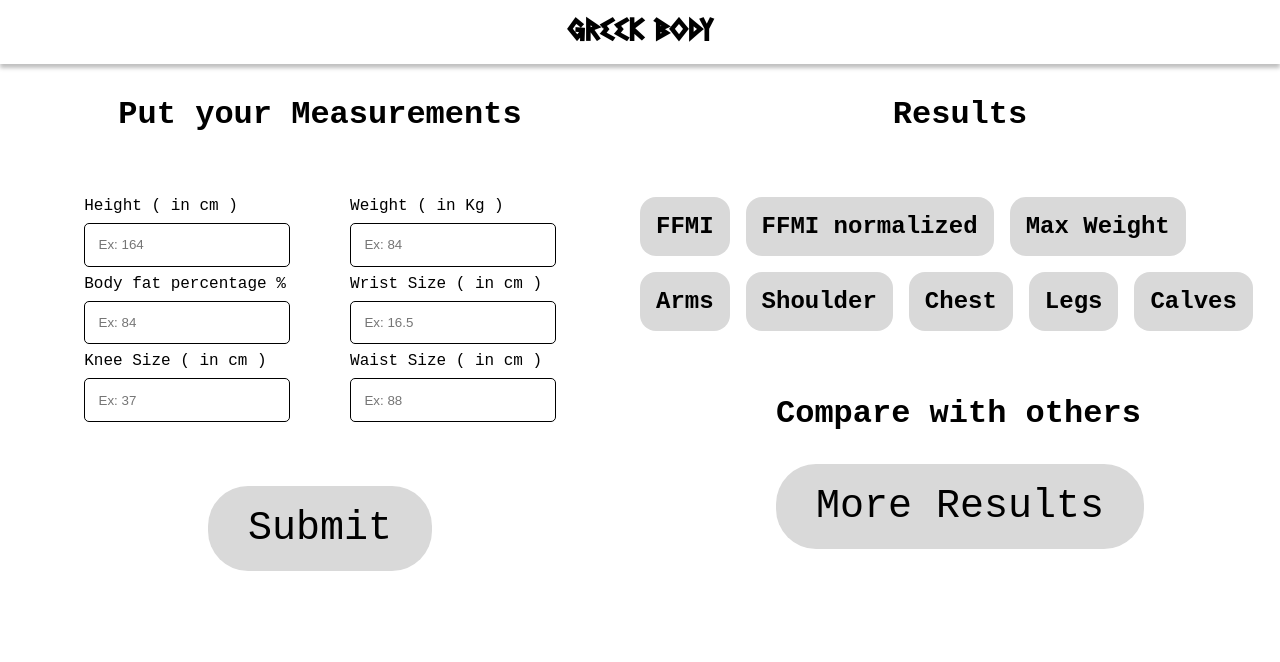
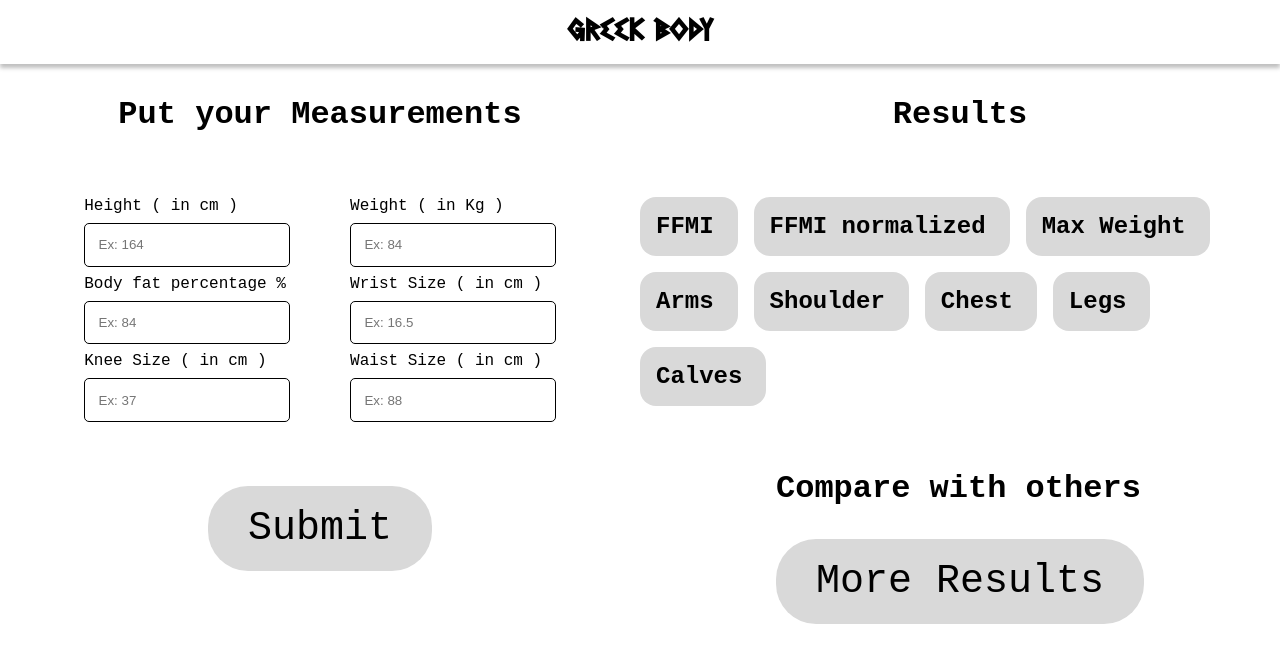
Before and after one commit to joaovitorf4/greek_body, a React (Create React App) app: page /testa in a window 1280 px wide. Shown: the top 662 px of the page. Built offline with nearby package versions, Linux system fonts and the light colour scheme; a web font is replaced by a local one.

Commit message:
new routes setting

```diff
--- a/src/Testa.css
+++ b/src/Testa.css
@@ -47,12 +47,23 @@
     border-radius: 1em;
     display: flex;
     align-items: center;
+    gap: .5em;
 }
 
 .other-results {
     display: flex;
     flex-direction: column;
     gap: 2em;
+}
+
+.Testa a {
+    text-decoration: none;
+    color: black;
+    transition: background-color 0.5s, color 0.5s;
+  }
+
+.Testa a:hover {
+    color: white;
 }
 
 form {
@@ -86,9 +97,10 @@ input {
 }
 
 @media only screen and (orientation: portrait) {
-    main {
+    .Testa main {
         flex-direction: column;
         align-items: center;
+        gap: 5em;
         padding-bottom: 2em;
     }
 
--- a/src/Testa.jsx
+++ b/src/Testa.jsx
@@ -1,5 +1,6 @@
 import './Testa.css';
 import React, { useState } from 'react';
+import { Link } from 'react-router-dom'
 import { calculateMaxWeight, calculateArmsCalves, calculateChest, calculateLegs, calculateShoulder, calculateFFMI, calculateFFMINormalized } from './formulas';
 
 function Testa() {
@@ -121,11 +122,11 @@ function Testa() {
           <h1>Results</h1>
           <div className='your-results'>
             <div className="data-result">
-              <h2>FFMI</h2>
+              <h2>FFMI </h2>
               <h3>{submittedData ? `${(calculateFFMI(submittedData.weight, submittedData.height, submittedData.bodyFatPercentage)).toFixed(2)}` : ''}</h3>
             </div>
             <div className="data-result">
-              <h2>FFMI normalized</h2>
+              <h2>FFMI normalized </h2>
               <h3>{submittedData ? `${(calculateFFMINormalized(submittedData.weight, submittedData.height, submittedData.bodyFatPercentage)).toFixed(2)}` : ''}</h3>
             </div>
             <div className="data-result">
@@ -155,7 +156,8 @@ function Testa() {
           </div>
           <div className='other-results'>
             <h1>Compare with others</h1>
-            <button type="submit" className="btn-result">More Results</button>
+            {/* <button type="submit" className="btn-result">More Results</button> */}
+            <button type="submit" className="btn-result"><Link to="/moreResults">More Results</Link></button>
           </div>
         </div>
 
```
